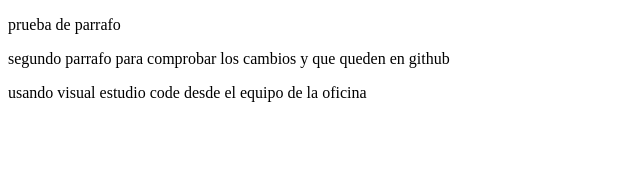
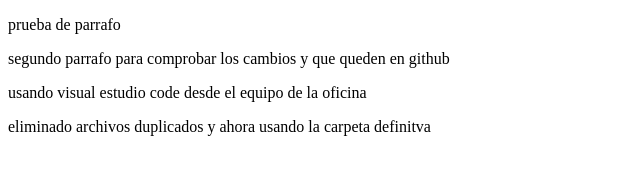
Before and after one commit to dpegocl/sistema-de-registro, a plain HTML site: page index.html in a window 1280 px wide. Shown: the whole page, without its empty margins (0-640 px from the left). Drawn offline with Linux system fonts and the light colour scheme.

Commit message:
actualizaciones

```diff
--- a/index.html
+++ b/index.html
@@ -9,5 +9,6 @@
     <p>prueba de parrafo</p>
     <p>segundo parrafo para comprobar los cambios y que queden en github </p>
      <p>usando visual estudio code desde el equipo de la oficina</p>
+     <p>eliminado archivos duplicados y ahora usando la carpeta definitva</p>
 </body>
 </html>
```
Also changed, not shown: 1 other file.
